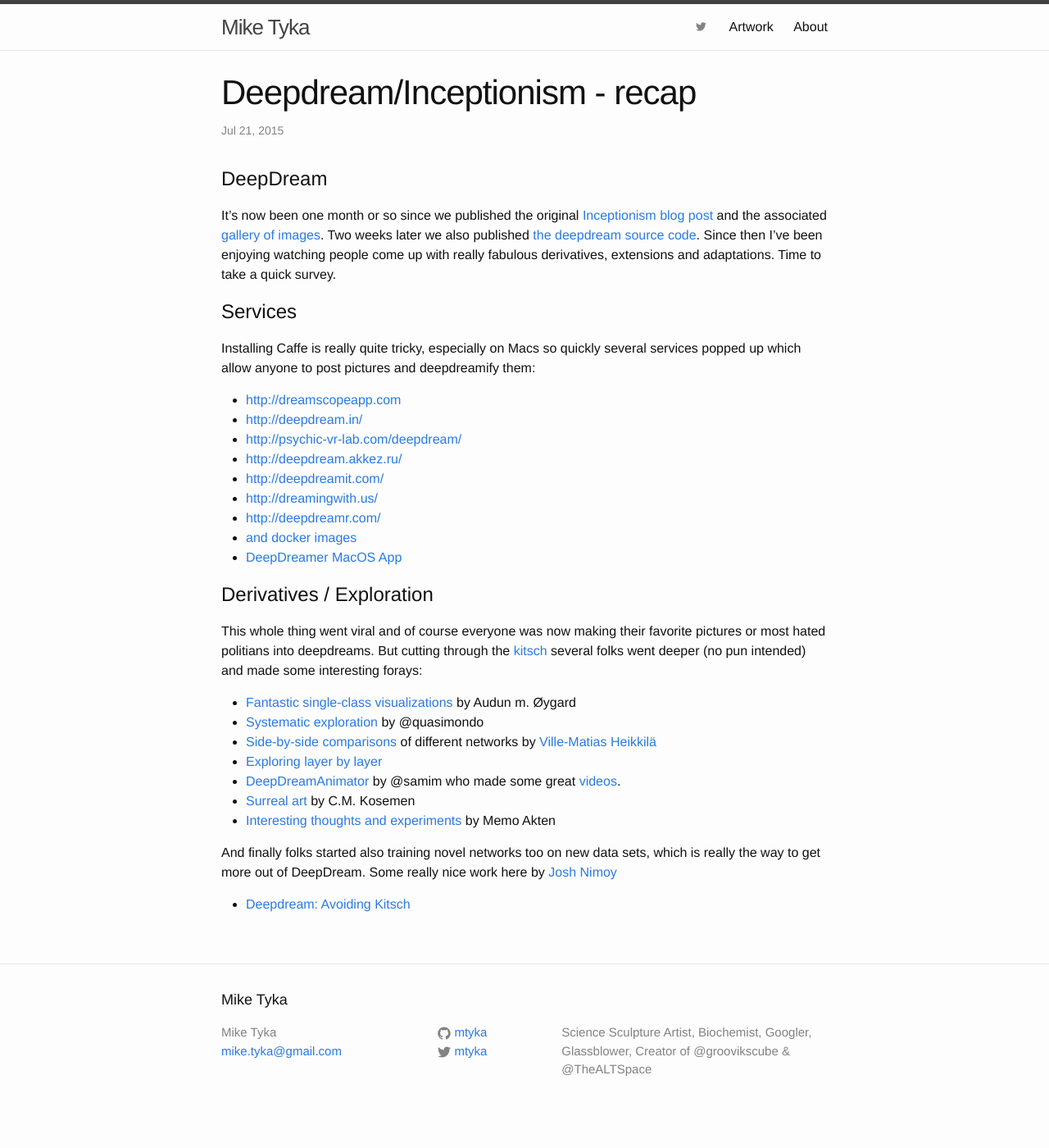
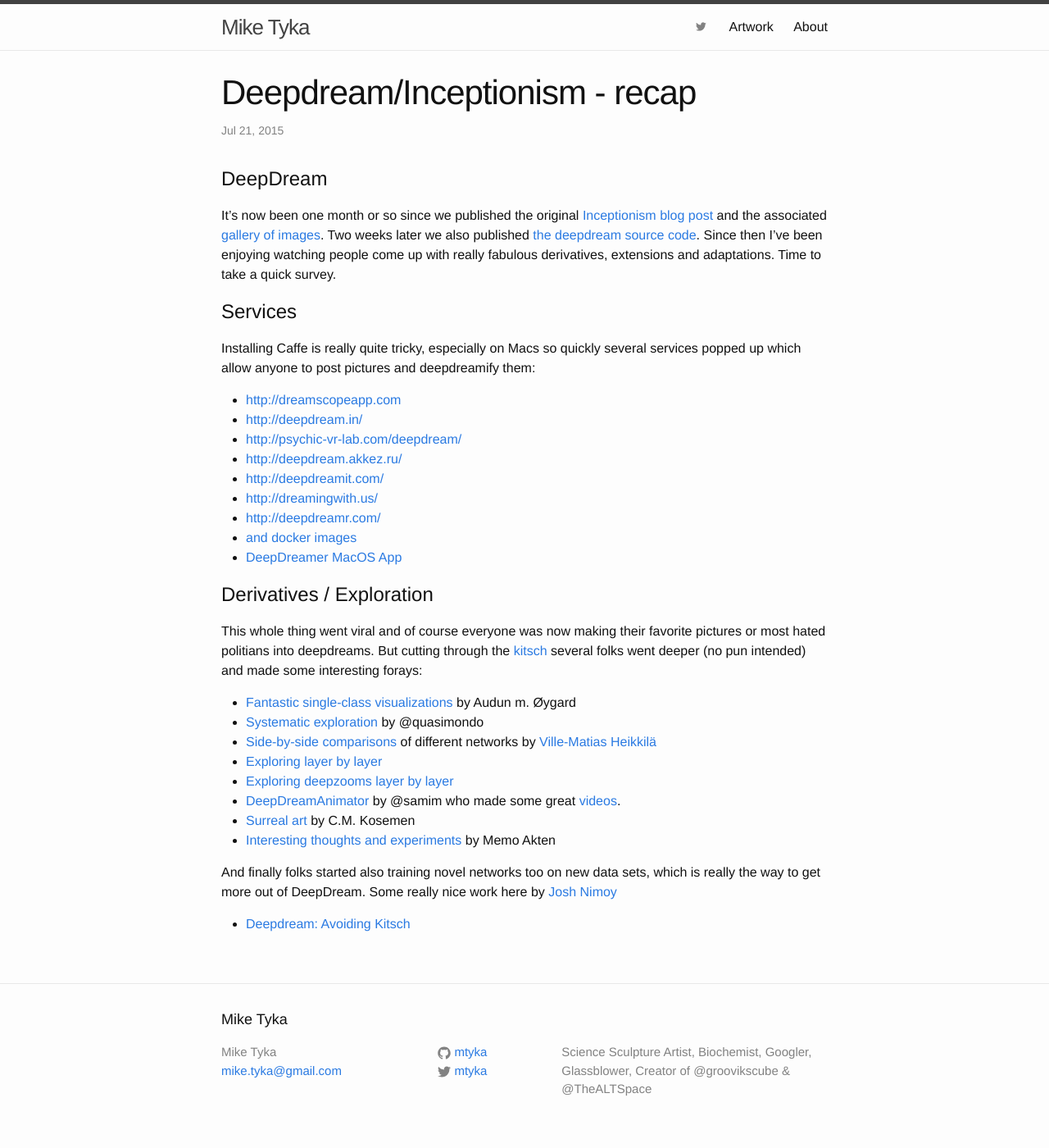
Before and after one commit to mtyka/mtyka.github.io, a Jekyll site: the page built from _posts/2015-07-21-one-month-after-deepdream.markdown, in a window 1280 px wide. Shown: the whole page at 82% size. Built offline with Jekyll 4.4.1, drawn with Linux system fonts in a browser that asks for light colours; before the commit the page ends 1376 px from its top, so only the background shows below that.

Commit message:
Another cool site.

```diff
--- a/_posts/2015-07-21-one-month-after-deepdream.markdown
+++ b/_posts/2015-07-21-one-month-after-deepdream.markdown
@@ -31,6 +31,7 @@
   * [Systematic exploration](https://www.flickr.com/photos/quasimondo/sets/72157655587555166) by @quasimondo
   * [Side-by-side comparisons](https://www.youtube.com/watch?t=16&v=32GnAI3nrsQ) of different networks by [Ville-Matias Heikkilä](http://www.pelulamu.net/viznut/)
   * [Exploring layer by layer](https://www.youtube.com/watch?v=dbQh1I_uvjo)
+  * [Exploring deepzooms layer by layer](https://users.ics.aalto.fi/perellm1/deep_dreams.shtml)
   * [DeepDreamAnimator](https://github.com/samim23/DeepDreamAnim) by @samim who made some great [videos](https://vimeo.com/133275555).
   * [Surreal art](http://gizmodo.com/this-human-artist-is-making-hauting-paintings-with-goog-1716597566) by C.M. Kosemen
   * [Interesting thoughts and experiments](https://medium.com/@memoakten/deepdream-is-blowing-my-mind-6a2c8669c698) by Memo Akten
```
